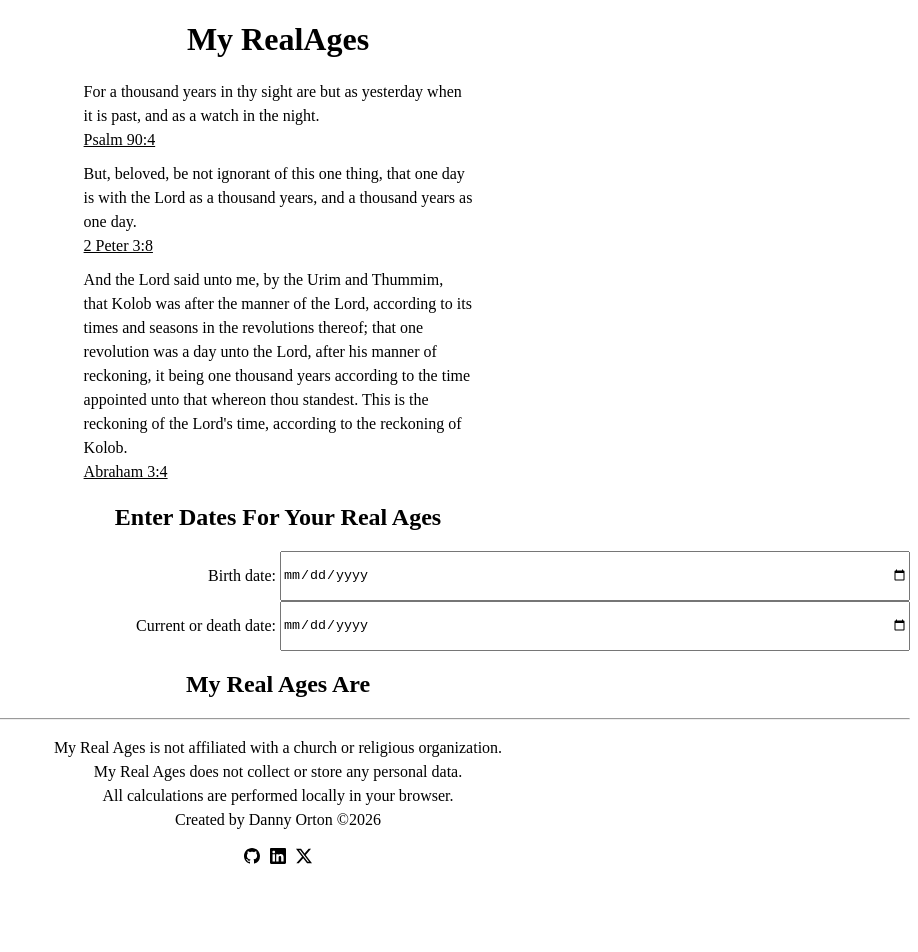
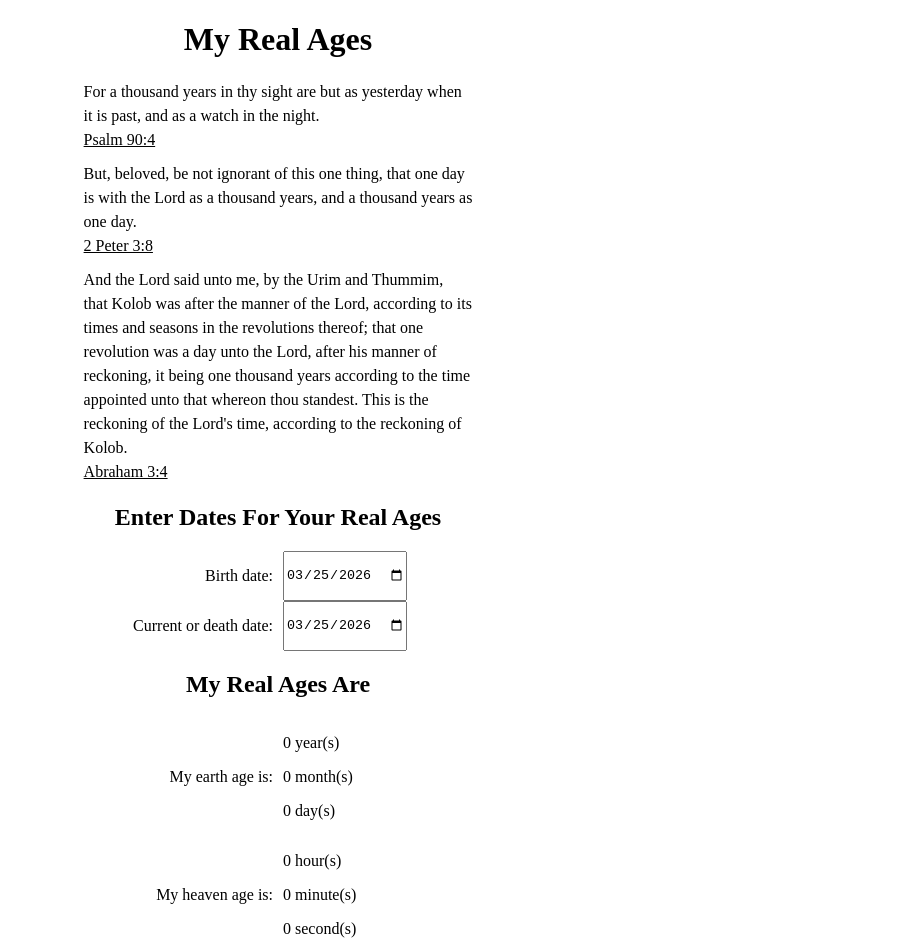
Before and after one commit to dannyvorton/my-real-ages, a Vue app in the folder vue/: page / in a window 1280 px wide. Shown: the top 952 px of the page, without its empty margins (362-1280 px from the left). Before the commit the page ends 876 px from the top, so only its background shows below. Built offline with nearby package versions, Linux system fonts and the light colour scheme.

Commit message:
visually working

```diff
--- a/vue/src/App.vue
+++ b/vue/src/App.vue
@@ -1,16 +1,23 @@
 <script setup>
+  import { ref } from 'vue';
+  import { formatISO } from 'date-fns';
+
   import HeaderCp from './components/HeaderCp.vue';
   import ScriptureCp from './components/ScriptureCp.vue';
   import DateCp from './components/DateCp.vue';
   import AgeCp from './components/AgeCp.vue';
   import FooterCp from './components/FooterCp.vue';
+
+  const today = formatISO(new Date(), { representation: 'date' });
+  const birthDate = ref(today);
+  const deathDate = ref(today);
 </script>
 
 <template>
   <HeaderCp />
   <ScriptureCp />
-  <DateCp />
-  <AgeCp />
+  <DateCp v-model:birthDate="birthDate" v-model:deathDate="deathDate" />
+  <AgeCp v-model:birthDate="birthDate" v-model:deathDate="deathDate" />
   <FooterCp />
 </template>
 
--- a/vue/src/components/AgeCp.vue
+++ b/vue/src/components/AgeCp.vue
@@ -1,11 +1,88 @@
-<script setup></script>
+<script setup>
+  import {
+    parseISO,
+    differenceInYears,
+    addYears,
+    differenceInMonths,
+    addMonths,
+    differenceInDays,
+  } from 'date-fns';
+
+  const props = defineProps({
+    birthDate: { type: String, required: true },
+    deathDate: { type: String, required: true },
+  });
+
+  const earthAge = () => {
+    const birth = parseISO(props.birthDate);
+    const death = parseISO(props.deathDate);
+
+    const years = differenceInYears(death, birth);
+    const adjustedYears = addYears(birth, years);
+
+    const months = differenceInMonths(death, adjustedYears);
+    const adjustedMonths = addMonths(adjustedYears, months);
+
+    const days = differenceInDays(death, adjustedMonths);
+
+    return { years, months, days };
+  };
+
+  const heavenAge = () => {
+    const birth = parseISO(props.birthDate);
+    const death = parseISO(props.deathDate);
+    const DAYS_IN_YEAR = 365.2425;
+
+    const earthSeconds = (death.getTime() - birth.getTime()) / 1000;
+    const sec = earthSeconds / 1000 / DAYS_IN_YEAR;
+
+    const hours = Math.floor(sec / 3600);
+    const minutes = Math.floor((sec % 3600) / 60);
+    const seconds = Math.round(sec % 60);
+
+    return { hours, minutes, seconds };
+  };
+</script>
 
 <template>
   <h2>My Real Ages Are</h2>
+  <div class="real-ages">
+    <div class="label">
+      <p>My earth age is:</p>
+    </div>
+    <div class="age">
+      <p>{{ earthAge().years }} year(s)</p>
+      <p>{{ earthAge().months }} month(s)</p>
+      <p>{{ earthAge().days }} day(s)</p>
+    </div>
+  </div>
+  <div class="real-ages">
+    <div class="label">
+      <p>My heaven age is:</p>
+    </div>
+    <div class="age">
+      <p>{{ heavenAge().hours }} hour(s)</p>
+      <p>{{ heavenAge().minutes }} minute(s)</p>
+      <p>{{ heavenAge().seconds }} second(s)</p>
+    </div>
+  </div>
 </template>
 
 <style scoped>
   h2 {
     text-align: center;
   }
+  .real-ages {
+    display: grid;
+    grid-template-columns: 1fr 1fr;
+    gap: 10px;
+  }
+  .label {
+    display: flex;
+    justify-content: flex-end;
+    align-items: center;
+  }
+  .age {
+    text-align: left;
+  }
 </style>
--- a/vue/src/components/DateCp.vue
+++ b/vue/src/components/DateCp.vue
@@ -1,14 +1,29 @@
-<script setup></script>
+<script setup>
+  const props = defineProps({
+    birthDate: { type: String, required: true },
+    deathDate: { type: String, required: true },
+  });
+
+  const emit = defineEmits(['update:birthDate', 'update:deathDate']);
+
+  function updateBirthDate(newBirthDate) {
+    emit('update:birthDate', newBirthDate);
+  }
+
+  function updateDeathDate(newDeathDate) {
+    emit('update:deathDate', newDeathDate);
+  }
+</script>
 
 <template>
   <h2>Enter Dates For Your Real Ages</h2>
   <div class="date-input">
     <p class="date-label">Birth date:</p>
-    <input type="date" v-model="birthDate" />
+    <input type="date" :value="props.birthDate" @change="updateBirthDate" />
   </div>
   <div class="date-input">
     <p class="date-label">Current or death date:</p>
-    <input type="date" v-model="deathDate" />
+    <input type="date" :value="props.deathDate" @change="updateDeathDate" />
   </div>
 </template>
 
@@ -16,10 +31,13 @@
   h2 {
     text-align: center;
   }
+  input {
+    width: max-content;
+  }
   .date-input {
     display: grid;
     grid-template-columns: 1fr 1fr;
-    gap: 4px;
+    gap: 10px;
   }
   .date-label {
     text-align: right;
--- a/vue/src/components/HeaderCp.vue
+++ b/vue/src/components/HeaderCp.vue
@@ -2,7 +2,7 @@
 
 <template>
   <header>
-    <h1>My RealAges</h1>
+    <h1>My Real Ages</h1>
   </header>
 </template>
 
```
